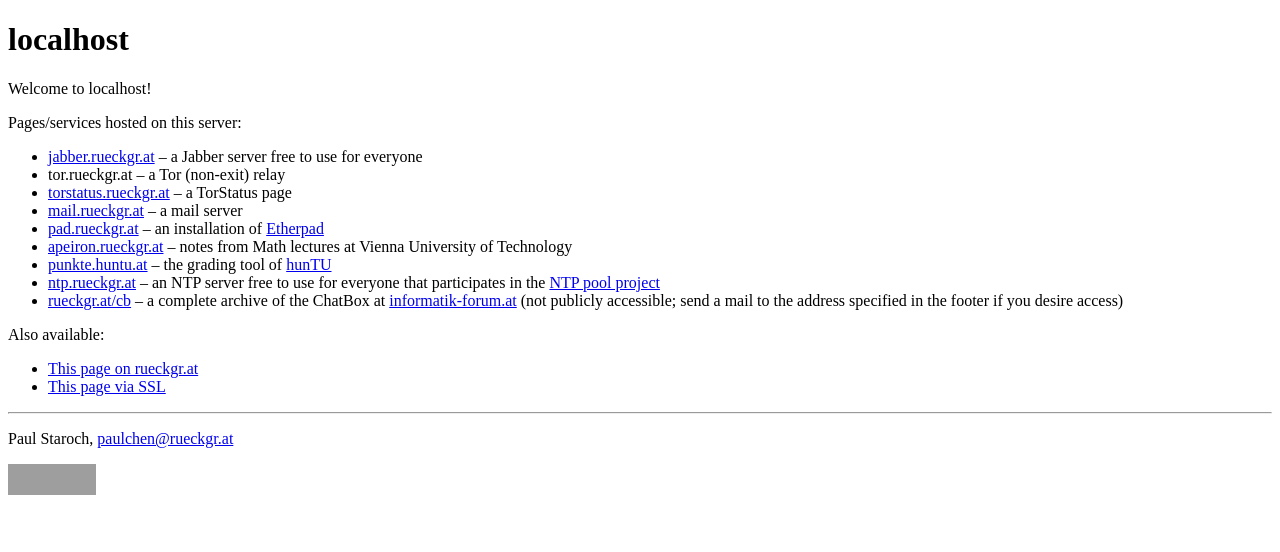
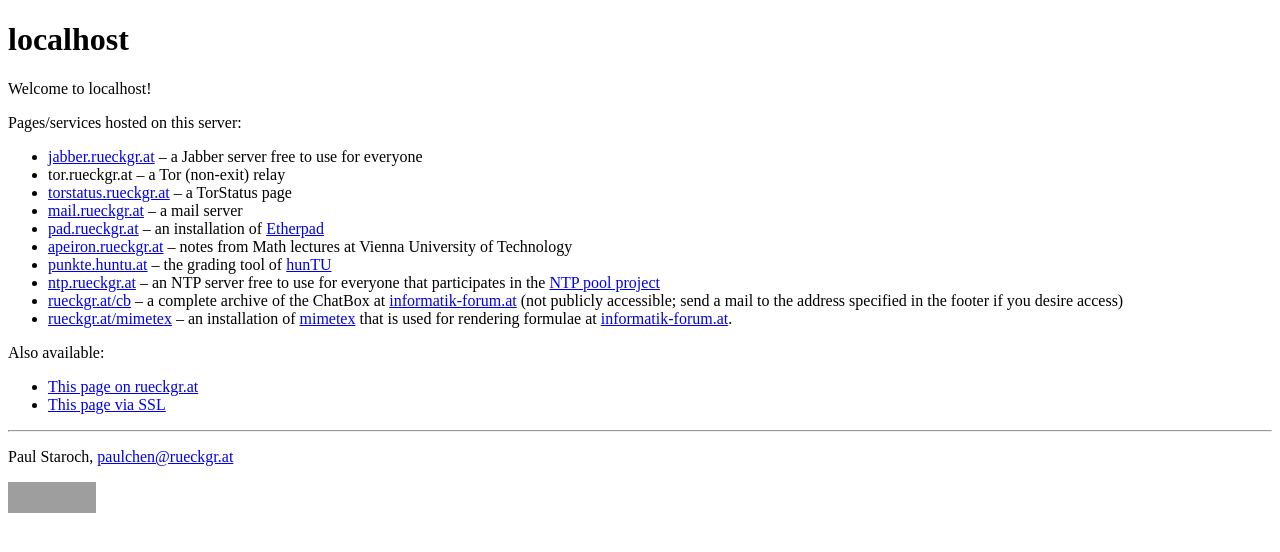
Before and after one commit to paulchen/rueckgr.at, a PHP site: page / in a window 1280 px wide. Shown: the top 552 px of the page. Run offline with PHP 8.4, Linux system fonts and the light colour scheme; grey boxes are pictures that could not be loaded.

Commit message:
update
git-svn-id: https://svn.rueckgr.at/private/rueckgr.at/trunk@2150 95840bc9-f7e0-4b9f-abbd-54bb5795df2f

```diff
--- a/index.php
+++ b/index.php
@@ -30,6 +30,7 @@ if(isset($_SERVER['HTTP_HOST'])) {
 			<li><a href="//punkte.huntu.at">punkte.huntu.at</a> &ndash; the grading tool of <a href="http://huntu.at">hunTU</a></li>
 			<li><a href="//ntp.rueckgr.at">ntp.rueckgr.at</a> &ndash; an NTP server free to use for everyone that participates in the <a href="http://www.pool.ntp.org">NTP pool project</a></li>
 			<li><a href="/cb">rueckgr.at/cb</a> &ndash; a complete archive of the ChatBox at <a href="http://www.informatik-forum.at">informatik-forum.at</a> (not publicly accessible; send a mail to the address specified in the footer if you desire access)</li>
+			<li><a href="/mimetex">rueckgr.at/mimetex</a> &ndash; an installation of <a href="http://www.forkosh.com/mimetex.html">mimetex</a> that is used for rendering formulae at <a href="http://www.informatik-forum.at">informatik-forum.at</a>.
 			<!-- <li><a href="//staroch.name">staroch.name</a> &ndash; Personal page of the server operator</li> -->
 		</ul>
 		<p>
```
